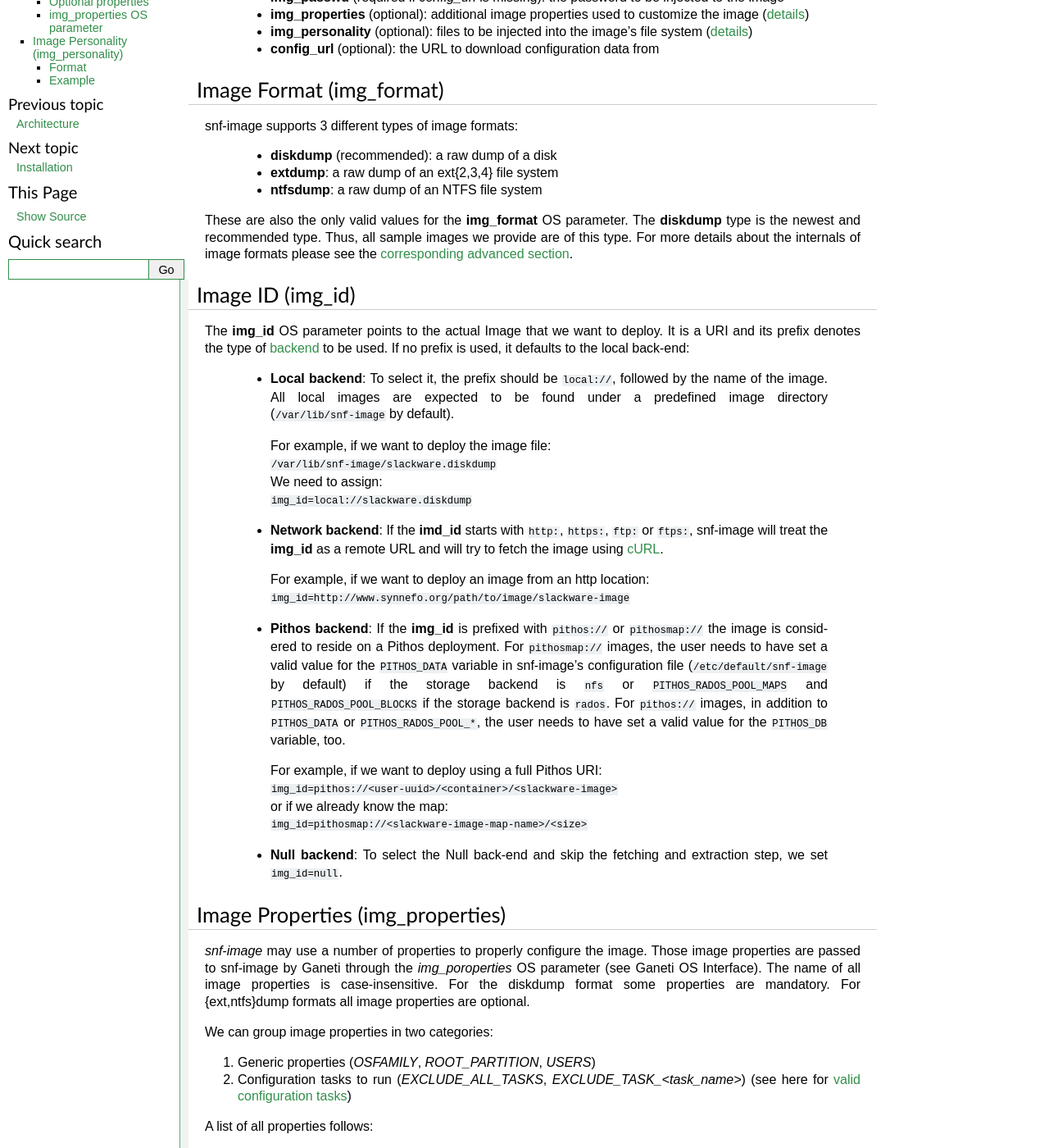
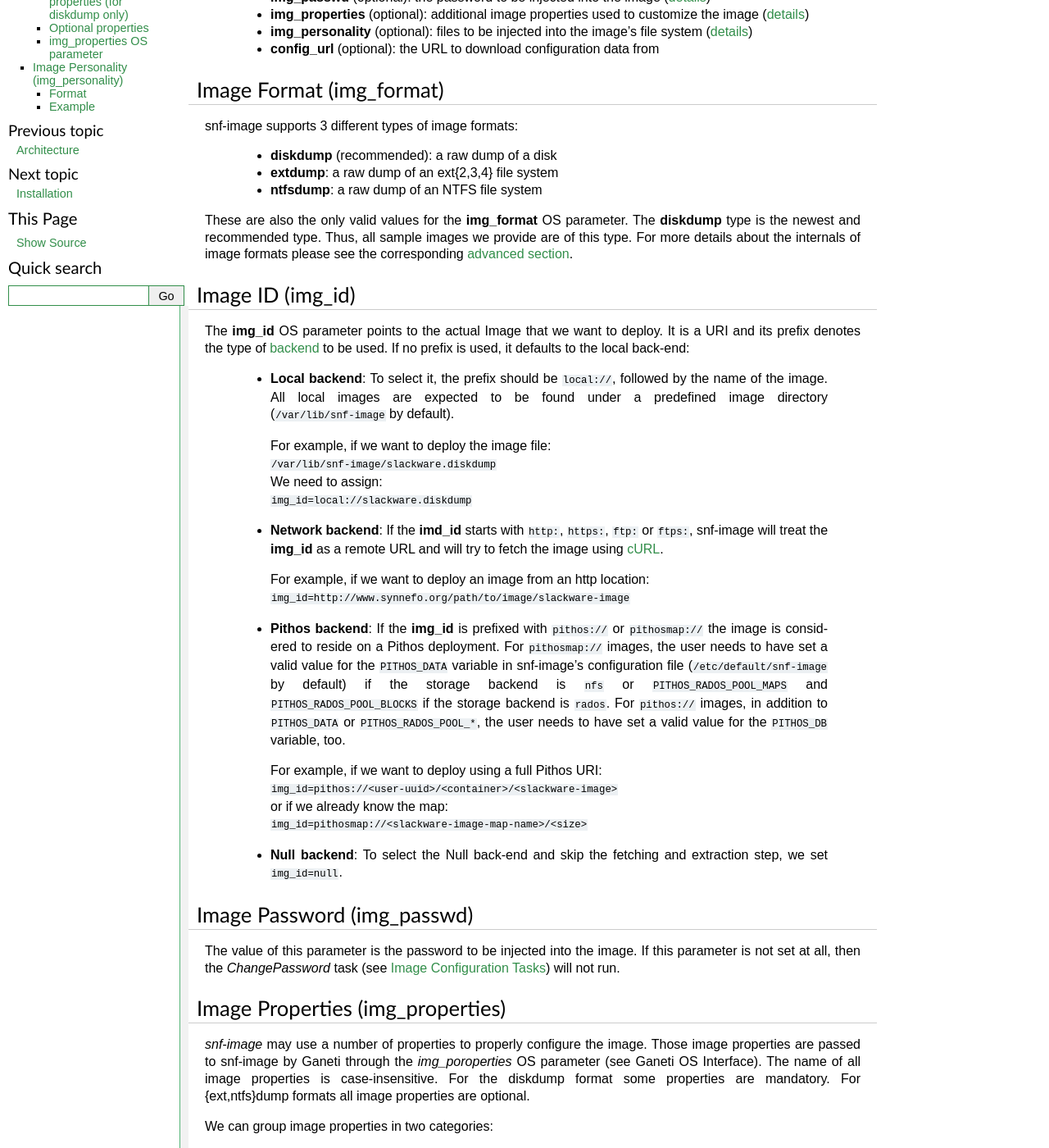
Before and after one commit to grnet/snf-image, a Sphinx documentation site: the page built from docs/interface.rst, in a window 1280 px wide and 1400 px high, scrolled down 240 px. Shown: the whole window at 82% size. Built offline with Sphinx 7.4.7, drawn with Linux system fonts in a browser that asks for light colours; some of the changed text lies outside the part shown.

Commit message:
docs: Reflect the changes made in the hotfix
* Remove obsolete parts from the /etc/default/snf-image sample file
  shown in the configuration section.
* Update the documentation about having made the img_passwd an
  optional parameter.

```diff
--- a/docs/architecture.rst
+++ b/docs/architecture.rst
@@ -235,7 +235,8 @@
 |                               |   |                  |                         |HOSTNAME                 |PROPERTY_OSFAMILY       |
 +-------------------------------+---+------------------+-------------------------+-------------------------+------------------------+
 |ChangePassword                 |50 |InstallUnattend   |EnforcePersonality       |TARGET                   |PROPERTY_USERS          |
-|                               |   |                  |                         |PASSWORD                 |PROPERTY_OSFAMILY       |
+|                               |   |                  |                         |                         |PROPERTY_OSFAMILY       |
+|                               |   |                  |                         |                         |PASSWORD                |
 +-------------------------------+---+------------------+-------------------------+-------------------------+------------------------+
 |FilesystemResizeMounted        |50 |InstallUnattend   |EnforcePersonality       |TARGET                   |PROPERTY_OSFAMILY       |
 +-------------------------------+---+------------------+-------------------------+-------------------------+------------------------+
--- a/docs/configuration.rst
+++ b/docs/configuration.rst
@@ -8,12 +8,6 @@
 .. code-block:: console
 
   # snf-image defaults file
-
-  # IMAGE_NAME: Name of the image to use
-  # Generally you use the name of the image with the version of the OS included.
-  # Examples include:
-  #   centos-5.4 debian-4.0 fedora-12
-  # IMAGE_NAME=""
 
   # IMAGE_DIR: directory location for disk images
   # IMAGE_DIR="/var/lib/snf-image"
--- a/docs/interface.rst
+++ b/docs/interface.rst
@@ -11,8 +11,8 @@
    (:ref:`details <image-format>`)
  * **img_id** (required if *config_url* is missing): the URI used to identify
    the image (:ref:`details <image-id>`)
- * **img_passwd** (required if *config_url* is missing): the password to be
-   injected to the image
+ * **img_passwd** (optional): the password to be injected into the image
+   (:ref:`details <image-passwd>`)
  * **img_properties** (optional): additional image properties used to customize
    the image (:ref:`details <image-properties>`)
  * **img_personality** (optional): files to be injected into the image's file
@@ -33,7 +33,7 @@
 These are also the only valid values for the **img_format** OS parameter.
 The **diskdump** type is the newest and recommended type. Thus, all sample
 images we provide are of this type. For more details about the internals of
-image formats please see the :ref:`corresponding advanced section
+image formats please see the corresponding :ref:`advanced section
 <image-format-advanced>`.
 
 .. _image-id:
@@ -82,6 +82,15 @@
  * **Null backend**:
    To select the Null back-end and skip the fetching and extraction step, we set
    ``img_id=null``.
+
+.. _image-passwd:
+
+Image Password (img_passwd)
+^^^^^^^^^^^^^^^^^^^^^^^^^^^
+
+The value of this parameter is the password to be injected into the image. If
+this parameter is not set at all, then the *ChangePassword* task (see
+:ref:`Image Configuration Tasks <image-configuration-tasks>`) will not run.
 
 .. _image-properties:
 
```
